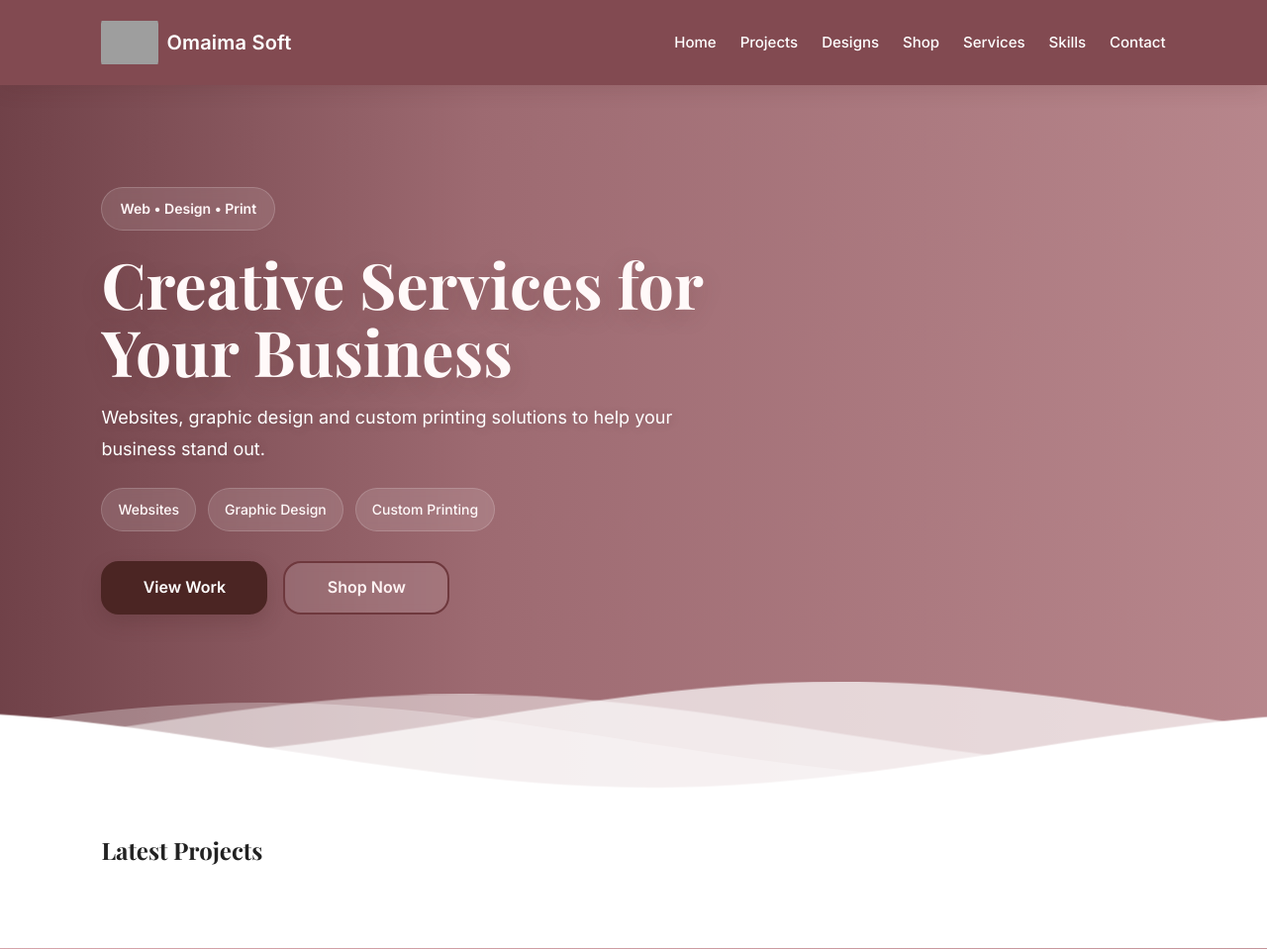
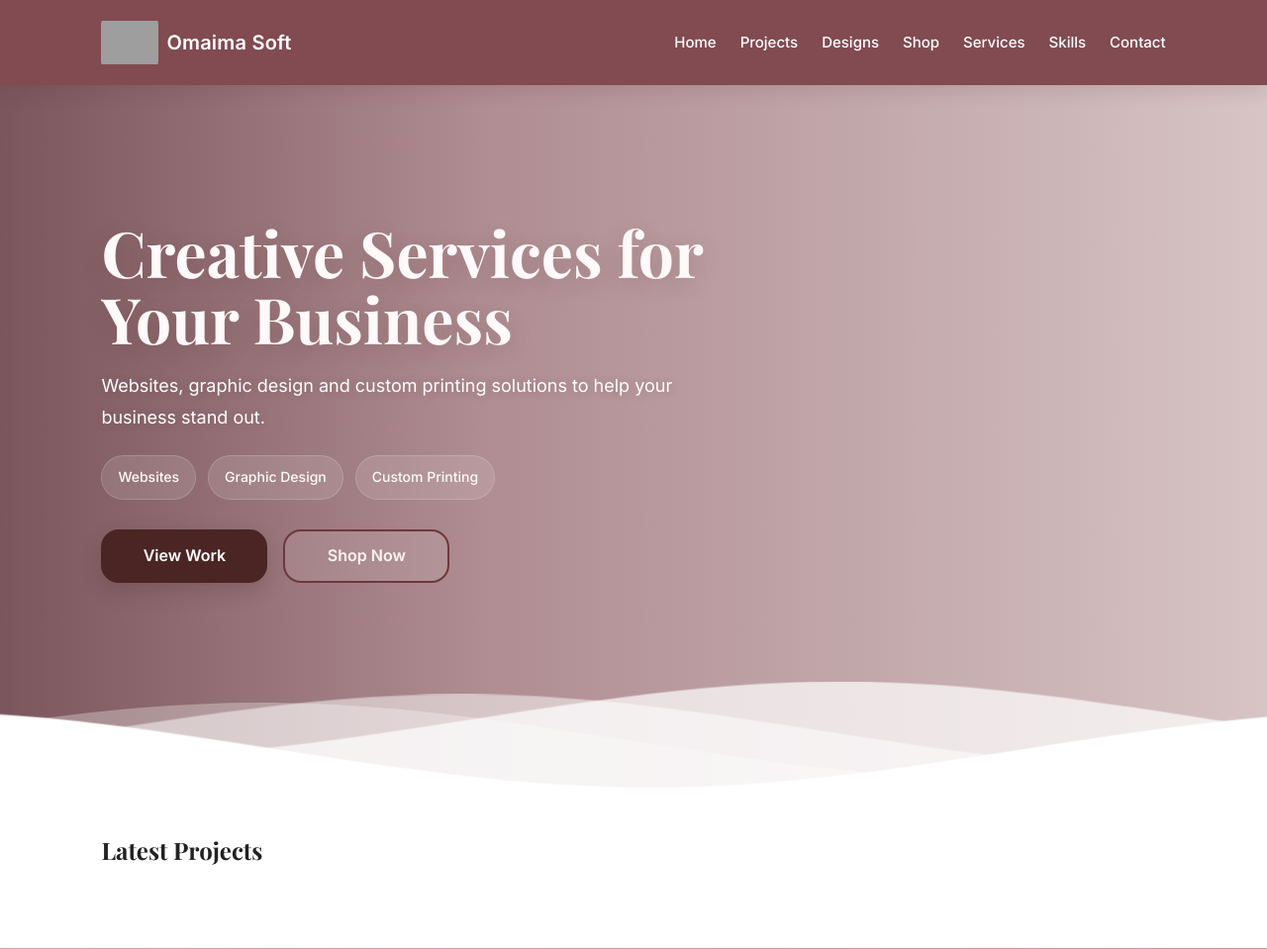
Before and after one commit to omaimasoft/my-portfolio, a Django app: page / in a window 1280 px wide. Shown: the top 959 px of the page at 99% size. Run offline with Django 5.2, Linux system fonts and the light colour scheme; data that the repository does not hold is empty; grey boxes are pictures that could not be loaded.

Commit message:
Update project

```diff
--- a/projects/static/css/home.css
+++ b/projects/static/css/home.css
@@ -8,7 +8,7 @@
     min-height: 100svh;
     width: 100%;
     overflow: hidden;
-    background-color: #c9969d;
+    background-color: #c9969d51;
     background-size: cover;
     background-position: center center;
     background-repeat: no-repeat;
@@ -47,20 +47,7 @@
     max-width: 640px;
 }
 
-.hero-main__badge{
-    display: inline-flex;
-    align-items: center;
-    gap: 8px;
-    padding: 10px 18px;
-    border-radius: 999px;
-    background: rgba(255,255,255,0.10);
-    border: 1px solid rgba(255,255,255,0.18);
-    backdrop-filter: blur(6px);
-    color: #fff6f7;
-    font-size: 14px;
-    font-weight: 600;
-    margin-bottom: 20px;
-}
+
 
 .hero-main__title{
     margin: 0 0 18px;
@@ -267,11 +254,7 @@
         gap: 24px;
     }
 
-    .hero-main__badge{
-        font-size: 12px;
-        padding: 8px 14px;
-        margin-bottom: 16px;
-    }
+
 
     .hero-main__title{
         font-size: 38px;
--- a/projects/templates/projects/home.html
+++ b/projects/templates/projects/home.html
@@ -42,8 +42,6 @@ Modern websites, branding visuals, and print-ready design solutions by Omaima Bo
 
     <div class="hero-main__container">
         <div class="hero-main__content">
-            <span class="hero-main__badge">Web • Design • Print</span>
-
             <h1 class="hero-main__title">Creative Services for Your Business</h1>
 
             <p class="hero-main__text">
```
